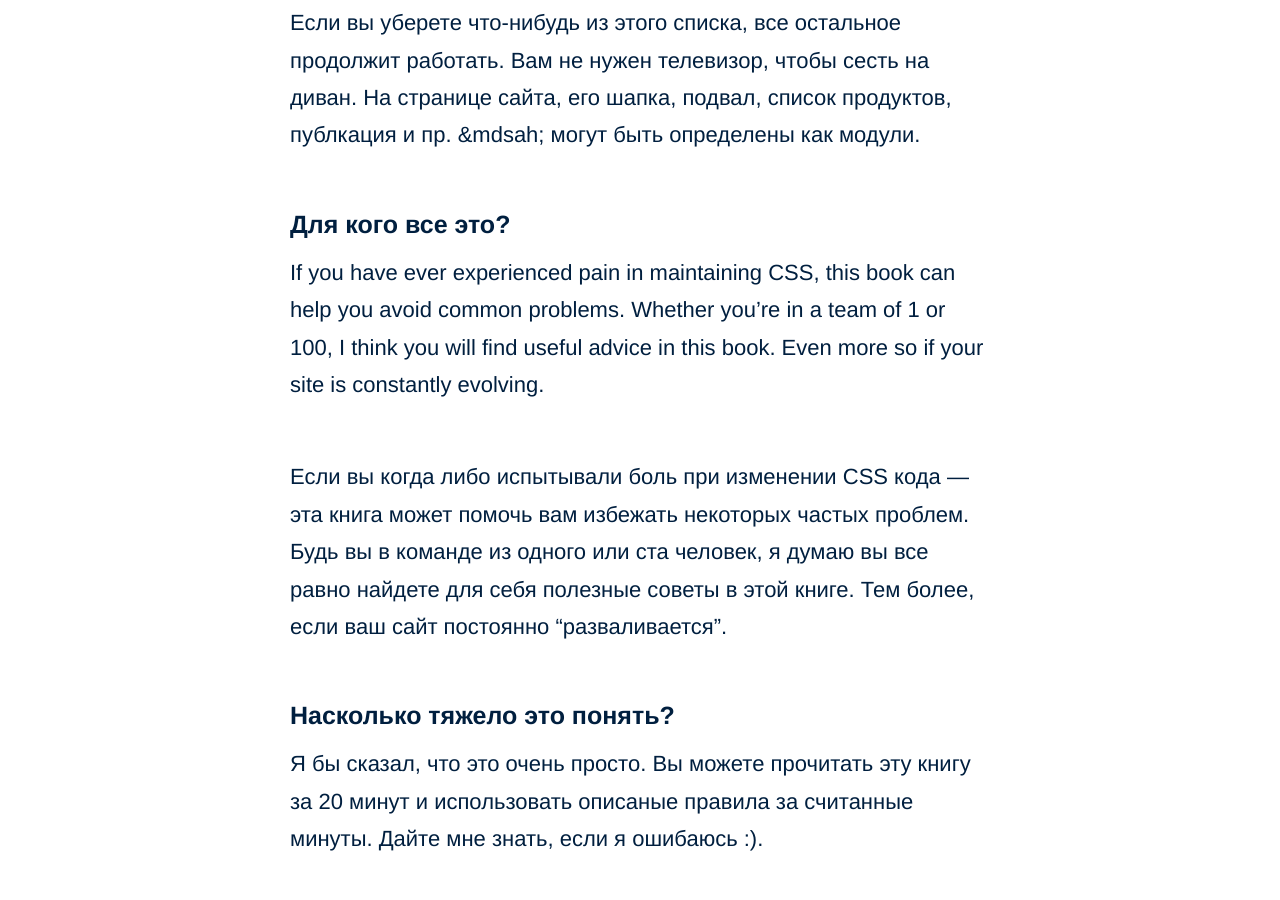
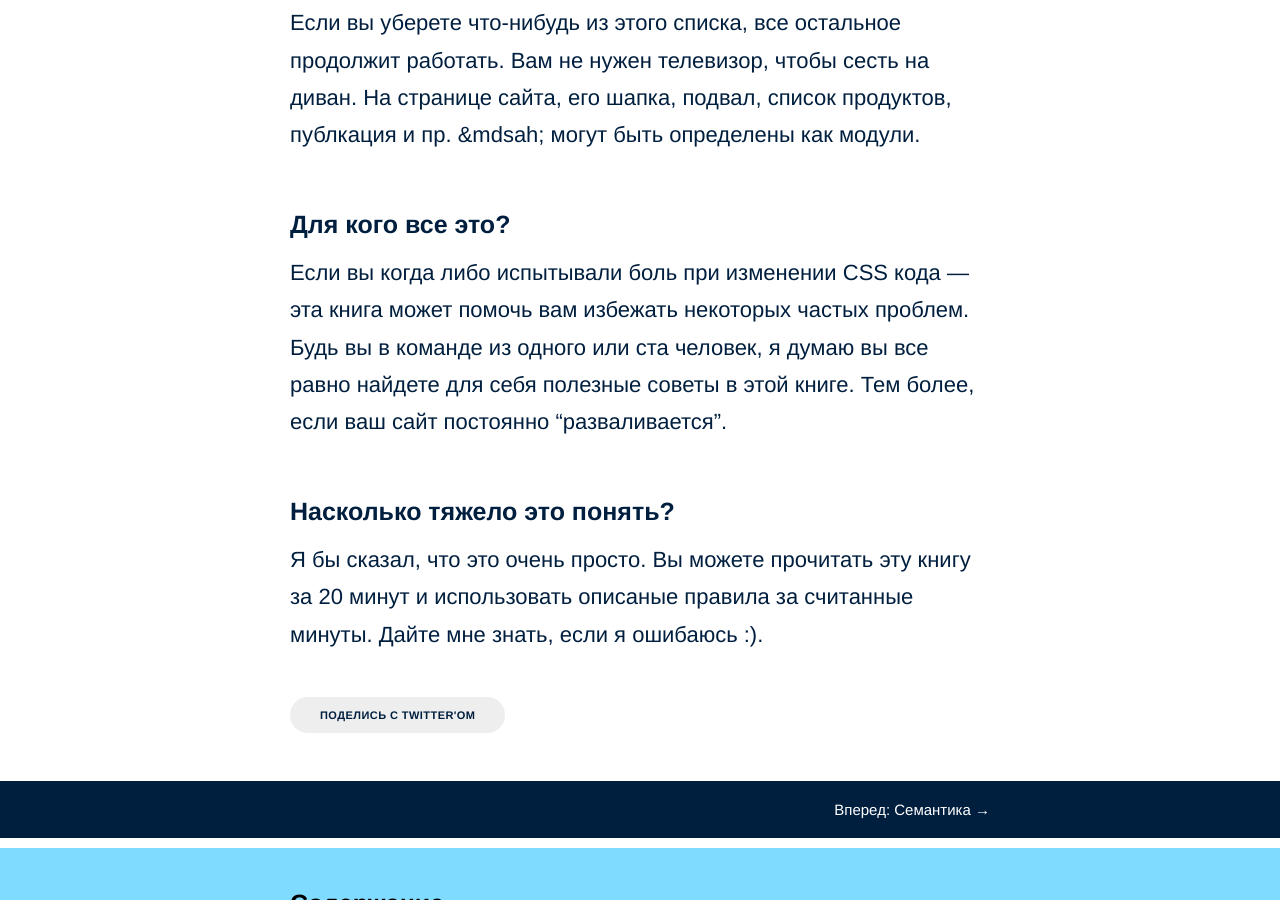
Before and after one commit to termosa/maintainablecss.ru, a Jekyll site: the page built from _chapters/01-introduction.md, in a window 1280 px wide and 900 px high, scrolled down 1671 px. Built offline with Jekyll 4.4.1, drawn with Linux system fonts in a browser that asks for light colours.

Commit message:
Remove translated paragraph from Introduction

```diff
--- a/_chapters/01-introduction.md
+++ b/_chapters/01-introduction.md
@@ -30,8 +30,6 @@ description: Введение в MaintainableCSS, подходу для напи
 
 ## Для кого все это?
 
-If you have ever experienced pain in maintaining CSS, this book can help you avoid common problems. Whether you're in a team of 1 or 100, I think you will find useful advice in this book. Even more so if your site is constantly evolving.
-
 Если вы когда либо испытывали боль при изменении CSS кода &mdash; эта книга может помочь вам избежать некоторых частых проблем. Будь вы в команде из одного или ста человек, я думаю вы все равно найдете для себя полезные советы в этой книге. Тем более, если ваш сайт постоянно "разваливается".
 
 ## Насколько тяжело это понять?
```
